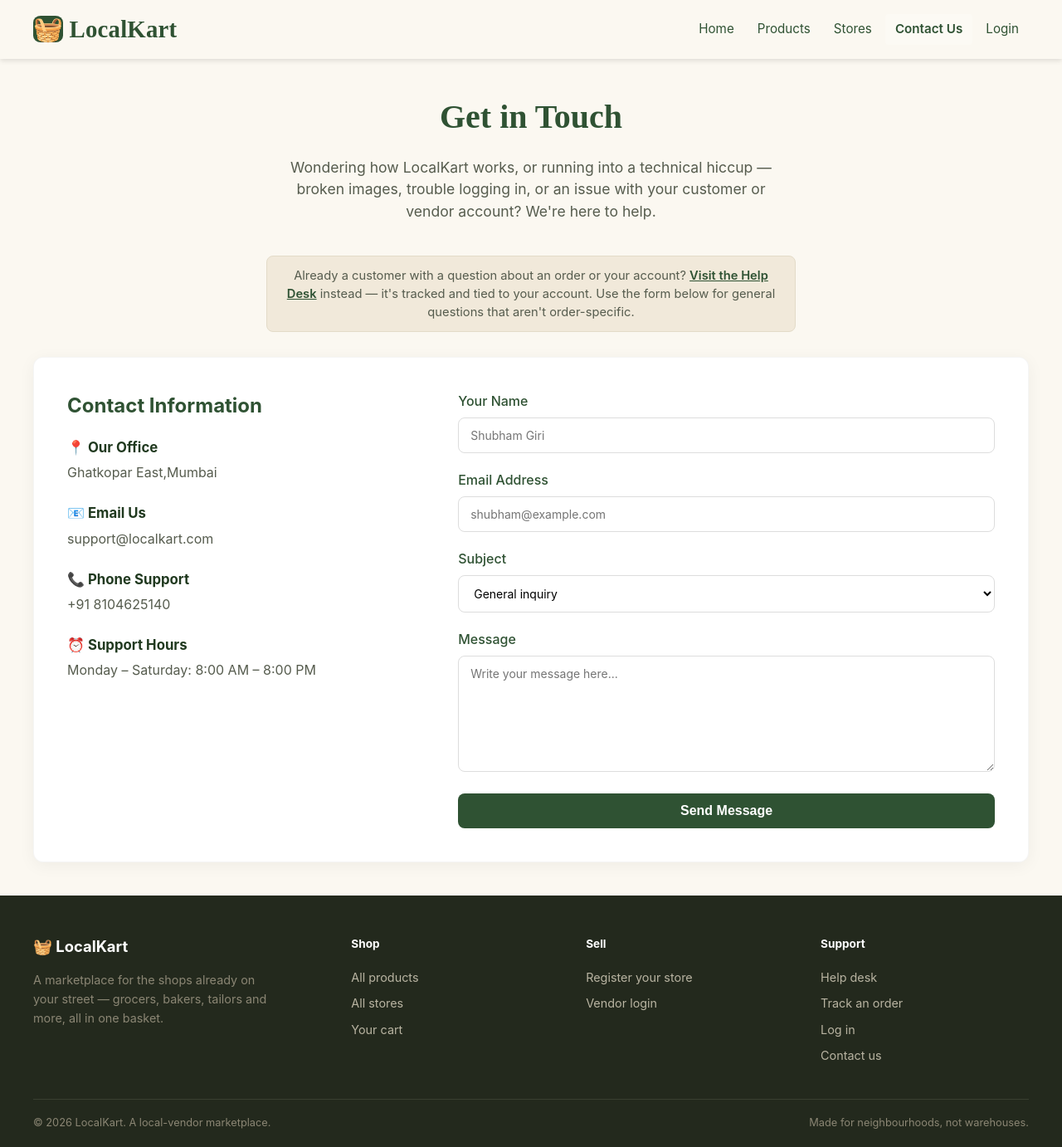
After one commit to shubhamgiri729/LocalKart, a PHP site: page /contact.php in a window 1280 px wide. The commit adds this page. Shown: the whole page at 83% size. Run offline with PHP 8.4, Linux system fonts and the light colour scheme; some libraries are stand-ins or nearby versions.

Commit message:
fix: add error handling to forgot-password flow and new contact us page

```diff
--- /dev/null
+++ b/contact.php
@@ -0,0 +1,305 @@
+<?php
+require_once 'config.php';
+
+$successMessage = '';
+$errorMessage = '';
+
+$formData = [
+    'name' => '',
+    'email' => '',
+    'subject' => 'General inquiry',
+    'message' => '',
+];
+
+if ($_SERVER['REQUEST_METHOD'] === 'POST') {
+    $formData['name'] = trim($_POST['name'] ?? '');
+    $formData['email'] = trim($_POST['email'] ?? '');
+    $formData['subject'] = trim($_POST['subject'] ?? 'General inquiry');
+    $formData['message'] = trim($_POST['message'] ?? '');
+
+    if (!empty($formData['name']) && !empty($formData['email']) && !empty($formData['message'])) {
+        if (filter_var($formData['email'], FILTER_VALIDATE_EMAIL)) {
+            // TODO: persist to a contact_messages table and/or send via mail()/PHPMailer.
+            // Currently simulated — nothing is stored yet.
+            $successMessage = "Thank you, {$formData['name']}! Your message has been sent. We'll get back to you soon.";
+            $formData = ['name' => '', 'email' => '', 'subject' => 'General inquiry', 'message' => ''];
+        } else {
+            $errorMessage = "Please enter a valid email address.";
+        }
+    } else {
+        $errorMessage = "Please fill in all required fields.";
+    }
+}
+?>
+<!DOCTYPE html>
+<html lang="en">
+<head>
+    <meta charset="UTF-8">
+    <meta name="viewport" content="width=device-width, initial-scale=1.0">
+    <title>Contact Us - LocalKart</title>
+    <style>
+        body {
+            font-family: -apple-system, BlinkMacSystemFont, 'Segoe UI', Roboto, Arial, sans-serif;
+            background: #FBF8F1;
+            margin: 0;
+            color: #333;
+            line-height: 1.5;
+        }
+
+        .container {
+            max-width: 1200px;
+            margin: 40px auto;
+            padding: 0 20px;
+        }
+
+        .contact-header {
+            text-align: center;
+            max-width: 600px;
+            margin: 0 auto 40px auto;
+        }
+
+        .contact-header h1 {
+            color: #2F5233;
+            font-size: 2.5rem;
+            margin-bottom: 10px;
+            font-family: 'Fraunces', serif;
+        }
+
+        .contact-header p {
+            color: #565C4E;
+            font-size: 1.1rem;
+        }
+
+        .helpdesk-note {
+            max-width: 600px;
+            margin: 0 auto 30px auto;
+            background: #F1E9DA;
+            border: 1px solid #E3DBC8;
+            border-radius: 8px;
+            padding: 12px 18px;
+            font-size: 0.92rem;
+            color: #565C4E;
+            text-align: center;
+        }
+
+        .helpdesk-note a {
+            color: #2F5233;
+            font-weight: 600;
+            text-decoration: underline;
+        }
+
+        .contact-wrapper {
+            display: grid;
+            grid-template-columns: 1fr 1.5fr;
+            gap: 40px;
+            background: #FFFFFF;
+            padding: 40px;
+            border-radius: 12px;
+            box-shadow: 0 4px 20px rgba(0, 0, 0, 0.05);
+            border: 1px solid rgba(0, 0, 0, 0.04);
+        }
+
+        @media (max-width: 768px) {
+            .contact-wrapper {
+                grid-template-columns: 1fr;
+                padding: 20px;
+            }
+        }
+
+        .contact-info h3 {
+            color: #2F5233;
+            font-size: 1.5rem;
+            margin-top: 0;
+            margin-bottom: 20px;
+        }
+
+        .info-card {
+            margin-bottom: 25px;
+        }
+
+        .info-card strong {
+            display: block;
+            color: #20391F;
+            font-size: 1.05rem;
+            margin-bottom: 5px;
+        }
+
+        .info-card p {
+            color: #565C4E;
+            margin: 0;
+        }
+
+        .contact-form .form-group {
+            margin-bottom: 20px;
+        }
+
+        .contact-form label {
+            display: block;
+            font-weight: 500;
+            margin-bottom: 8px;
+            color: #2F5233;
+        }
+
+        .contact-form input,
+        .contact-form select,
+        .contact-form textarea {
+            width: 100%;
+            padding: 12px 14px;
+            border: 1px solid #ddd;
+            border-radius: 8px;
+            font-size: 14px;
+            font-family: inherit;
+            outline: none;
+            transition: border-color 0.2s;
+            box-sizing: border-box;
+            background: #fff;
+        }
+
+        .contact-form input:focus,
+        .contact-form select:focus,
+        .contact-form textarea:focus {
+            border-color: #2F5233;
+        }
+
+        .contact-form textarea {
+            resize: vertical;
+            height: 140px;
+        }
+
+        .btn-submit {
+            background: #2F5233;
+            color: white;
+            border: none;
+            padding: 12px 24px;
+            border-radius: 8px;
+            font-weight: 600;
+            font-size: 1rem;
+            cursor: pointer;
+            transition: background 0.2s, box-shadow 0.2s;
+            width: 100%;
+        }
+
+        .btn-submit:hover {
+            background: #20391F;
+            box-shadow: 0 4px 12px rgba(47, 82, 51, 0.25);
+        }
+
+        .alert-success {
+            background: #e6f4ea;
+            color: #137333;
+            padding: 12px 16px;
+            border-radius: 8px;
+            margin-bottom: 20px;
+            border: 1px solid #ceead6;
+        }
+
+        .alert-error {
+            background: #fce8e6;
+            color: #c5221f;
+            padding: 12px 16px;
+            border-radius: 8px;
+            margin-bottom: 20px;
+            border: 1px solid #fad2cf;
+        }
+    </style>
+</head>
+<body>
+
+    <?php include 'partials/header.php'; ?>
+
+    <div class="container">
+        <div class="contact-header">
+            <h1>Get in Touch</h1>
+            <p>Wondering how LocalKart works, or running into a technical hiccup — broken images, trouble logging in, or an issue with your customer or vendor account? We're here to help.</p>
+        </div>
+
+        <div class="helpdesk-note">
+            Already a customer with a question about an order or your account?
+            <a href="helpdesk.php">Visit the Help Desk</a> instead — it's tracked and tied to your account.
+            Use the form below for general questions that aren't order-specific.
+        </div>
+
+        <div class="contact-wrapper">
+            <div class="contact-info">
+                <h3>Contact Information</h3>
+                <div class="info-card">
+                    <strong>📍 Our Office</strong>
+                    <p>Ghatkopar East,Mumbai</p>
+                </div>
+                <div class="info-card">
+                    <strong>📧 Email Us</strong>
+                    <p>support@localkart.com</p>
+                </div>
+                <div class="info-card">
+                    <strong>📞 Phone Support</strong>
+                    <p>+91 8104625140</p>
+                </div>
+                <div class="info-card">
+                    <strong>⏰ Support Hours</strong>
+                    <p>Monday – Saturday: 8:00 AM – 8:00 PM</p>
+                </div>
+            </div>
+
+            <div class="contact-form">
+                <?php if (!empty($successMessage)): ?>
+                    <div class="alert-success"><?= htmlspecialchars($successMessage) ?></div>
+                <?php endif; ?>
+
+                <?php if (!empty($errorMessage)): ?>
+                    <div class="alert-error"><?= htmlspecialchars($errorMessage) ?></div>
+                <?php endif; ?>
+
+                <form action="contact.php" method="POST">
+                    <div class="form-group">
+                        <label for="name">Your Name</label>
+                        <input type="text" id="name" name="name" required
+                               placeholder="Shubham Giri"
+                               value="<?= htmlspecialchars($formData['name']) ?>">
+                    </div>
+
+                    <div class="form-group">
+                        <label for="email">Email Address</label>
+                        <input type="email" id="email" name="email" required
+                               placeholder="shubham@example.com"
+                               value="<?= htmlspecialchars($formData['email']) ?>">
+                    </div>
+
+                    <div class="form-group">
+                        <label for="subject">Subject</label>
+                        <select id="subject" name="subject">
+                            <?php
+                            $subjects = [
+                                'General inquiry',
+                                'How the website works',
+                                'Login or authentication issue',
+                                'Customer account issue',
+                                'Vendor account or storefront issue',
+                                'Broken images or display bug',
+                                'Feedback or suggestions',
+                                'Other'
+                            ];
+                            foreach ($subjects as $option):
+                            ?>
+                                <option value="<?= htmlspecialchars($option) ?>" <?= $formData['subject'] === $option ? 'selected' : '' ?>>
+                                    <?= htmlspecialchars($option) ?>
+                                </option>
+                            <?php endforeach; ?>
+                        </select>
+                    </div>
+
+                    <div class="form-group">
+                        <label for="message">Message</label>
+                        <textarea id="message" name="message" required
+                                  placeholder="Write your message here..."><?= htmlspecialchars($formData['message']) ?></textarea>
+                    </div>
+
+                    <button type="submit" class="btn-submit">Send Message</button>
+                </form>
+            </div>
+        </div>
+    </div>
+
+    <?php include 'partials/footer.php'; ?>
+
+</body>
+</html>
```
Also changed, not shown: forgot_password.php (+124 -32 lines).
